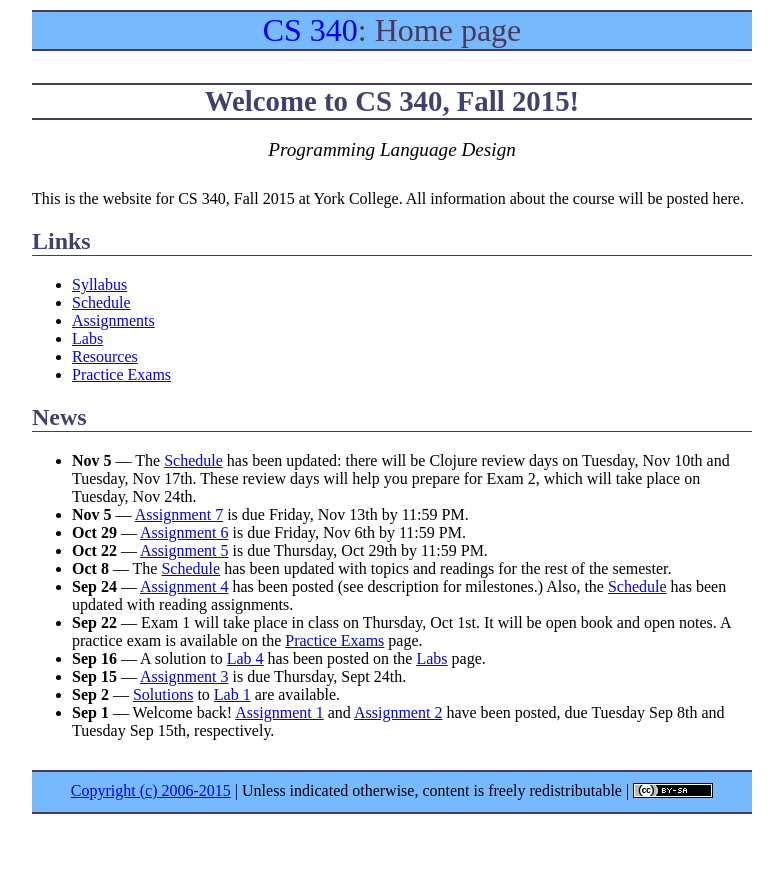
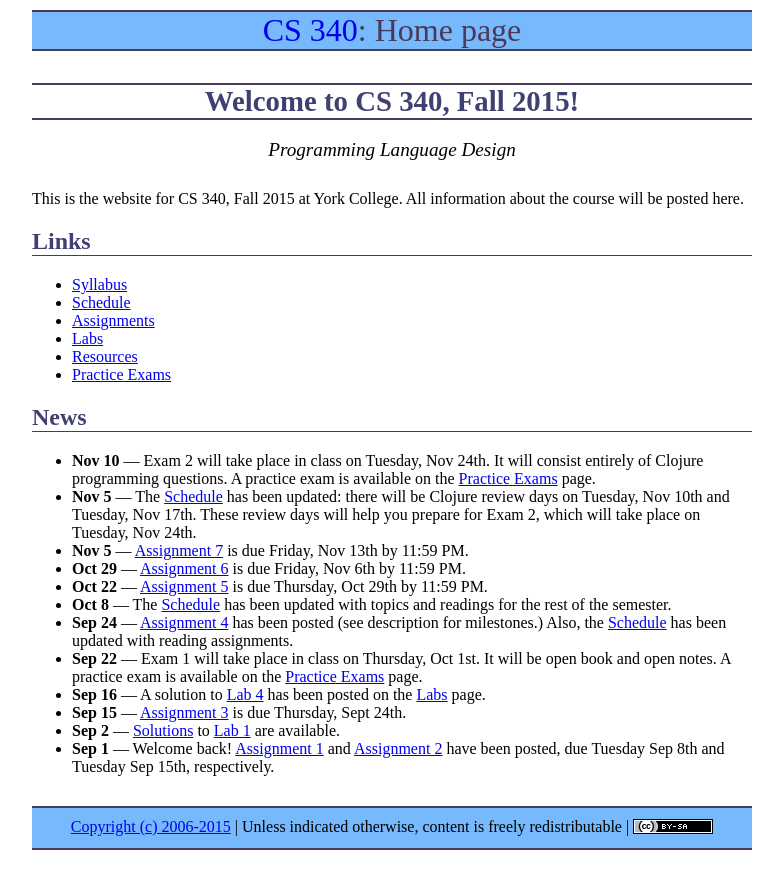
Before and after one commit to ycpcs/cs340-fall2015, a Jekyll site: the page built from index.md, in a window 1280 px wide. Shown: the top 889 px of the page, without its empty margins (248-1031 px from the left). Built offline with Jekyll 4.4.1, drawn with Linux system fonts in a browser that asks for light colours; Markdown is read by kramdown in place of the engine named in the settings.

Commit message:
news for exam 2

```diff
--- a/index.md
+++ b/index.md
@@ -20,6 +20,7 @@ This is the website for CS 340, Fall 2015 at York College.  All information abou
 
 ## News
 
+* **Nov 10** &mdash; Exam 2 will take place in class on Tuesday, Nov 24th.  It will consist entirely of Clojure programming questions.  A practice exam is available on the [Practice Exams](practice/index.html) page.
 * **Nov 5** &mdash; The [Schedule](schedule.html) has been updated: there will be Clojure review days on Tuesday, Nov 10th and Tuesday, Nov 17th.  These review days will help you prepare for Exam 2, which will take place on Tuesday, Nov 24th.
 * **Nov 5** &mdash; [Assignment 7](assign/assign07.html) is due Friday, Nov 13th by 11:59 PM.
 * **Oct 29** &mdash; [Assignment 6](assign/assign06.html) is due Friday, Nov 6th by 11:59 PM.
```
